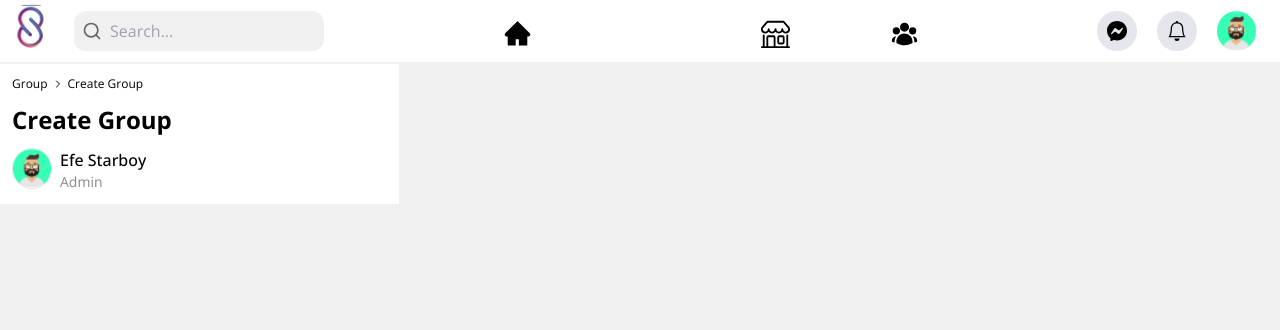
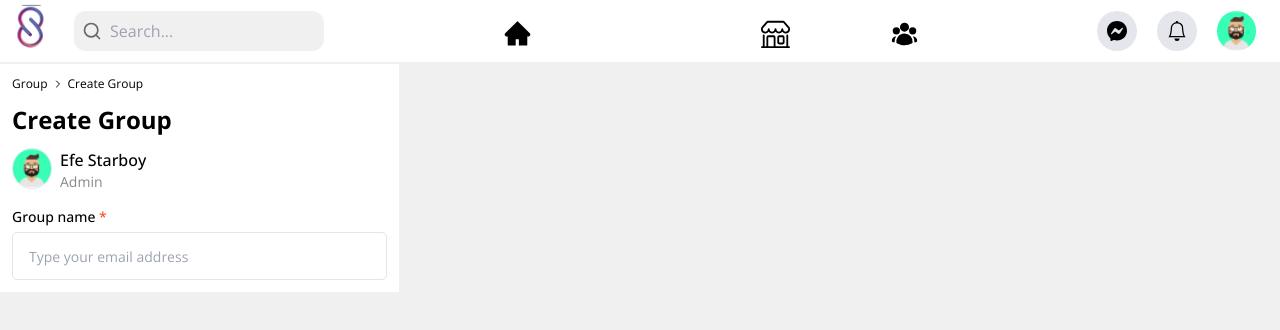
Before and after one commit to asiughuslyvesterobus/social_app, a Next.js app in the folder client/: page /groups/create in a window 1280 px wide. Shown: the top 330 px of the page. Built offline with nearby package versions, Linux system fonts and the light colour scheme; some icons are missing.

Commit message:
working on create group page

```diff
--- a/client/pages/groups/create/index.tsx
+++ b/client/pages/groups/create/index.tsx
@@ -1,3 +1,4 @@
+import { CustomizeInput } from "@/components";
 import MainLayout from "@/layout/MainLayout";
 import Image from "next/image";
 import Link from "next/link";
@@ -31,6 +32,26 @@ const Createroup = () => {
               </span>
             </div>
           </div>
+          <form className="w-full flex flex-col items-start justify-start gap-2">
+            <CustomizeInput
+              showLabel={false}
+              label={
+                <span className="text-sm font-medium">
+                  Group name <span className="text-danger">*</span>
+                </span>
+              }
+              htmlFor="groupName"
+              type="text"
+              name="groupName"
+              value=""
+              onChange={() => {}}
+              onBlur={() => {}}
+              // error={getError("groupName")}
+              id="groupName"
+              placeholder="Type your email address"
+              className="bg-white border border-[#E3E5E8] h-12 w-full rounded-[5px] px-4 focus:border-[1.5px] focus:border-primary outline-none text-sm text-[#8E97A4] transition-all duration-300"
+            />
+          </form>
         </div>
         <div className="tab:flex-grow relative w-full tab:h-screen tab:overflow-y-auto scrollbar-hide p-4 flex flex-col items-start justify-start gap-6 pb-24"></div>
       </section>
```
